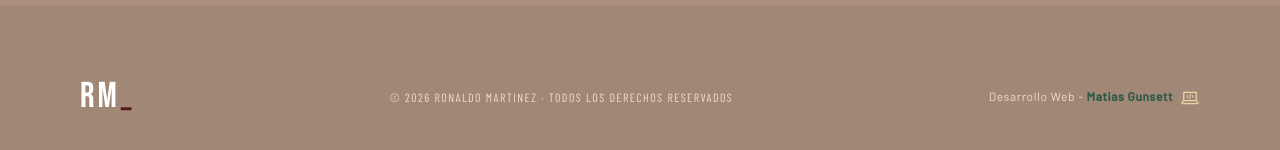
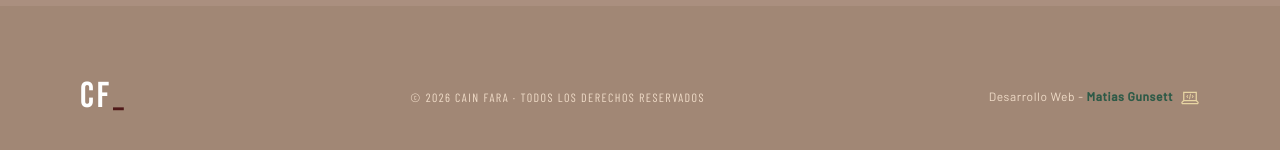
Before and after one commit to mgunsett/cain-fara, a React (Vite) app: page / in a window 1280 px wide. Shown: the part 5407-5557 px from the top of the page. Built offline with nearby package versions, Linux system fonts and the light colour scheme; no server answers; the database is empty.

Commit message:
update footer

```diff
--- a/src/components/UI/Footer.jsx
+++ b/src/components/UI/Footer.jsx
@@ -59,7 +59,7 @@ export default function Footer() {
             letterSpacing="0.08em"
             color="white"
           >
-            RM
+            CF
             <Box as="span" color="brand.brown" ml="1px">_</Box>
           </Text>
         </Box>
@@ -72,7 +72,7 @@ export default function Footer() {
           color="brand.boneWarm"
           textAlign="center"
         >
-          © 2026 Ronaldo Martinez · Todos los derechos reservados
+          © 2026 Cain Fara · Todos los derechos reservados
         </Text>
 
         <Text fontSize="12px" color="brand.boneWarm" letterSpacing="0.05em">
```
